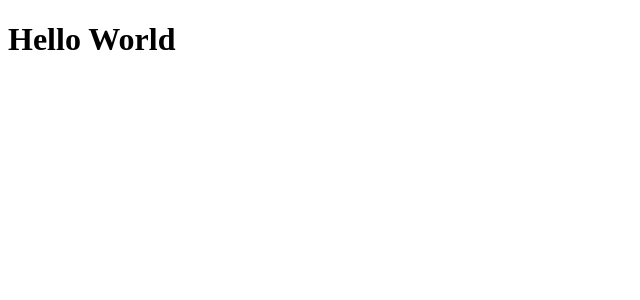
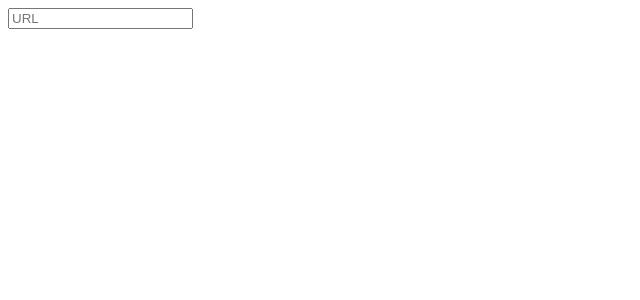
Before and after one commit to jillianlg/RESTy, a React app: page / in a window 1280 px wide. Shown: the top 300 px of the page, without its empty margins (0-640 px from the left). Built offline with nearby package versions, Linux system fonts and the light colour scheme.

Commit message:
adds propType for URL, onSubmit, onChange, and confirms render in browser

```diff
--- a/src/components/app/App.jsx
+++ b/src/components/app/App.jsx
@@ -1,5 +1,6 @@
 import React from 'react';
+import RequestForm from '../RequestForm/RequestForm';
 
 export default function App() {
-  return <h1>Hello World</h1>;
+  return <RequestForm />;
 }
```
Also changed, not shown: src/components/RequestForm/RequestForm.jsx (+11 -1 lines).
